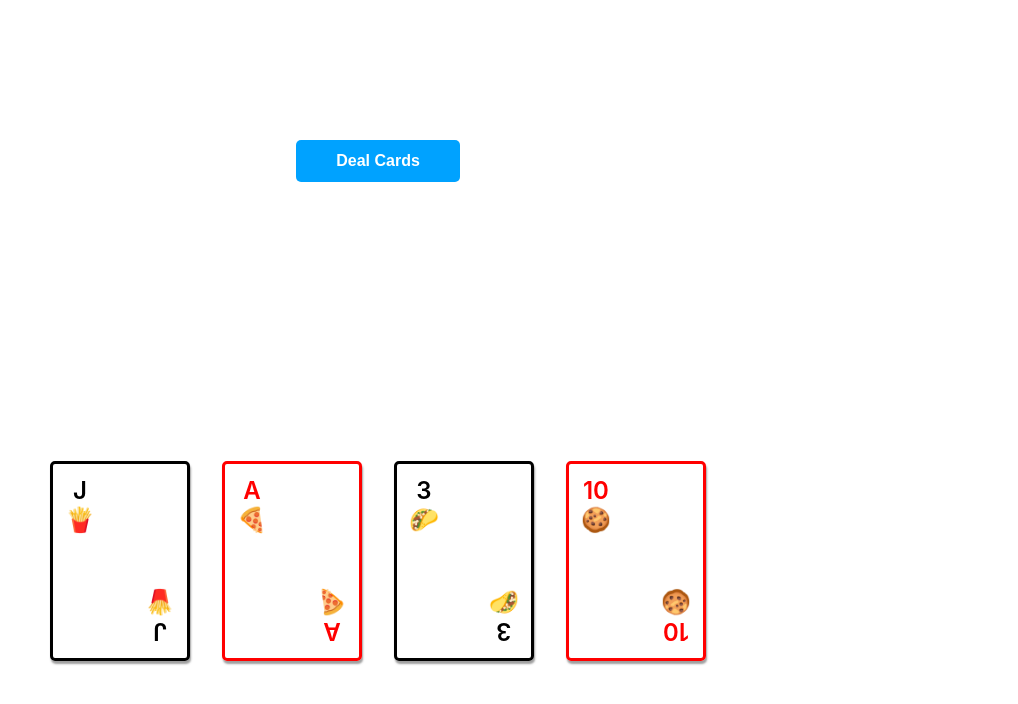
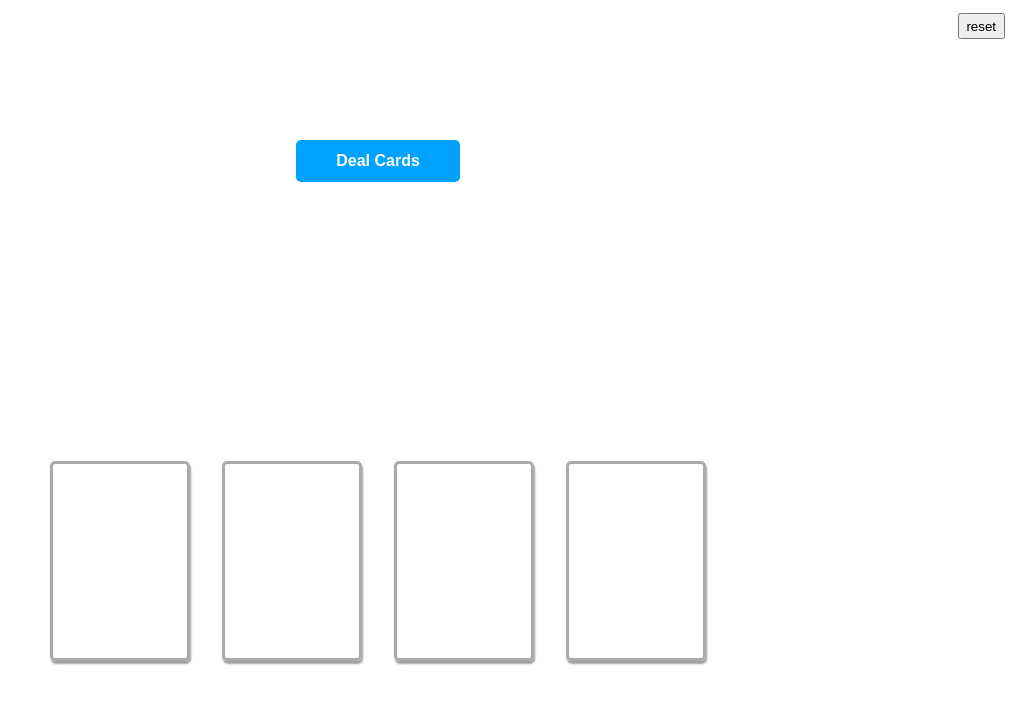
Before and after one commit to pablowbk/cardsss, a React (Create React App) app: page / in a window 1280 px wide. Shown: the top 704 px of the page, without its empty margins (262-1280 px from the left). Built offline with nearby package versions, Linux system fonts and the light colour scheme.

Commit message:
adds a bit more logic to the app component and conditional styling

```diff
--- a/src/App.css
+++ b/src/App.css
@@ -32,10 +32,18 @@
   transform: scale(.9);
 }
 
+.resetBtn {
+  position: fixed;
+  top: 1em;
+  right: 1em;
+  padding: .25em .5em;
+}
+
 .cards-container {
   display:grid;
   gap: 2em;
   grid-template-columns: repeat(4, 1fr);
+  position: relative;
 }
 
 .card {
@@ -57,6 +65,10 @@
   color: red;
 }
 
+.card.nodeal {
+  border-color: #aaa;
+}
+
 .cardInner {
   display: grid;
 }
@@ -65,3 +77,23 @@
   transform: rotateZ(180deg);
   justify-self: end;
 }
+
+
+.gameOver {
+  position: absolute;
+  font-size: 3em;
+  font-weight: 600;
+  top: 50%;
+  left: 50%;
+  transform: translate(-50%, -50%);
+  z-index: 5;
+  background: #eee;
+  padding: .5em 1em;
+  border: 8px solid rgb(158, 107, 107);
+  border-radius: 10px;
+  box-shadow:
+    0 0 0 8px #ccc,
+    0 0 0 16px #aaa,
+    0 0 0 24px #666,
+    0 0 0 32px #222;
+}
--- a/src/App.js
+++ b/src/App.js
@@ -1,3 +1,4 @@
+import {useState, useEffect} from 'react';
 import './App.css';
 
 //pseudo code
@@ -13,81 +14,111 @@ import './App.css';
 
 function App() {
   // empty array representing Deck
-  const deck = []; //should be 52 cards
+  const [deck, setDeck] = useState([]); //should be 52 cards
 
-  const suits = ['D', 'H', 'S', 'C']; //possible suits available (4)
+  // const suits = ['D', 'H', 'S', 'C']; //possible suits available (4)
+  const suits = ['&#127839;', '&#127829;', '&#127790;', '&#127850;']; //possible suits available (4)
   const ranks = ['2', '3', '4', '5', '6', '7', '8', '9', '10', 'J', 'Q', 'K', 'A']//possible ranks available (13)
 
+  const [zeroDeal, setZeroDeal] = useState(true);
+  const [gameOver, setGameOver] = useState(false);
+  const [cardsStart, setCardsStart] = useState([
+    {Suit: '', Value: ''},
+    {Suit: '', Value: ''},
+    {Suit: '', Value: ''},
+    {Suit: '', Value: ''}
+  ])
+
   const initializeDeck = () => {
+    // setZeroDeal(false)
+    const tempDeck = [];
     for (let suit = 0;suit < suits.length; suit++) {
       for (let rank = 0; rank < ranks.length; rank++) {
-        let card = {Suit: suits[suit], Rank: ranks[rank]}
-        deck.push(card)
+        let color = suit % 2 === 0 ? '#F00' : '#000';
+        let card = {Suit: suits[suit], Rank: ranks[rank], color}
+        tempDeck.push(card)
       }
     }
+    setDeck([...tempDeck])
+    setZeroDeal(true)
+    setGameOver(false)
   }
 
+
+
   const deal = (e) => {
+    // setZeroDeal(false)
     e.preventDefault();
     if (deck.length < 4) {
       console.log('GAME OVER')
+      !gameOver && setGameOver(true)
       return false;
     }
 
     console.log(`deck has: ${deck.length} cards left`)
-    deck.pop()
-    deck.pop()
-    deck.pop()
-    deck.pop()
-
+    console.log(deck[deck.length - 1], deck[deck.length-2], deck[deck.length-3], deck[deck.length-4])
+    deck.splice(-4)
   }
 
-  initializeDeck()
+  useEffect(() => {
+    initializeDeck()
+  },[])
 
+
+  const zeroDealClass = zeroDeal ? 'nodeal' : '';
   return (
     <div className="App">
       <header className="App-header">
-        <button className="dealBtn" onClick={(e) => {deal(e)}}>Deal Cards</button>
+        <button className="dealBtn"
+        onClick={
+          (e) => {
+            deal(e)
+            zeroDeal && setZeroDeal(false)
+          }
+        }
+        >Deal Cards</button>
       </header>
+      <button className='resetBtn' onClick={initializeDeck}>reset</button>
       <div className='cards-container'>
-        <div className='card cardA'>
+        {gameOver && <span className='gameOver'>Game Over!</span>}
+        <div className={`card cardA ${zeroDealClass}`}>
           <div className="cardInner cardTop">
-            <span className="cardRank">J</span>
-            <span className="cardSuit">&#127839;</span>
+            <span className="cardRank">{!gameOver ? cardsStart.Value : deck[deck.length - 1].Rank}</span>
+            <span className="cardSuit">{!gameOver ? cardsStart.Suit : deck[deck.length - 1].Suit}</span>
           </div>
           <div className="cardInner cardBottom">
-            <span className="cardRank">J</span>
-            <span className="cardSuit">&#127839;</span>
+            <span className="cardRank">{!gameOver ? cardsStart.Value : deck[deck.length - 1].Rank}</span>
+            <span className="cardSuit">{!gameOver ? cardsStart.Suit : deck[deck.length - 1].Suit}</span>
           </div>
         </div>
-        <div className='card cardB'>
+        <div className={`card cardB ${zeroDealClass}`}>
           <div className="cardInner cardTop">
-            <span className="cardRank">A</span>
-            <span className="cardSuit">&#127829;</span>
+            <span className="cardRank">{!gameOver && cardsStart.Value}</span>
+            <span className="cardSuit">{!gameOver && cardsStart.Suit}</span>
           </div>
           <div className="cardInner cardBottom">
-            <span className="cardRank">A</span>
-            <span className="cardSuit">&#127829;</span>
+            <span className="cardRank">{!gameOver && cardsStart.Value}</span>
+            <span className="cardSuit">{!gameOver && cardsStart.Suit}</span>
           </div>
         </div>
-        <div className='card cardC'>
+        <div className={`card cardC ${zeroDealClass}`}>
           <div className="cardInner cardTop">
-            <span className="cardRank">3</span>
-            <span className="cardSuit">&#127790;</span>
+            <span className="cardRank">{!gameOver && cardsStart.Value}</span>
+            <span className="cardSuit">{!gameOver && cardsStart.Suit}</span>
           </div>
           <div className="cardInner cardBottom">
-            <span className="cardRank">3</span>
-            <span className="cardSuit">&#127790;</span>
+            <span className="cardRank">{!gameOver && cardsStart.Value}</span>
+            <span className="cardSuit">{!gameOver && cardsStart.Suit}</span>
           </div>
         </div>
-        <div className='card cardD'>
+        <div className={`card cardD ${zeroDealClass}`}>
           <div className="cardInner cardTop">
-            <span className="cardRank">10</span>
-            <span className="cardSuit">&#127850;</span>
+            <span className="cardRank">{!gameOver && cardsStart.Value}</span>
+            <span className="cardSuit">{!gameOver && cardsStart.Suit}</span>
           </div>
           <div className="cardInner cardBottom">
-            <span className="cardRank">10</span>
-            <span className="cardSuit">&#127850;</span>
+            <span className="cardRank">{!gameOver && cardsStart.Value}</span>
+            <span className="cardSuit">{!gameOver && cardsStart.Suit}</span>
           </div>
         </div>
       </div>
```
